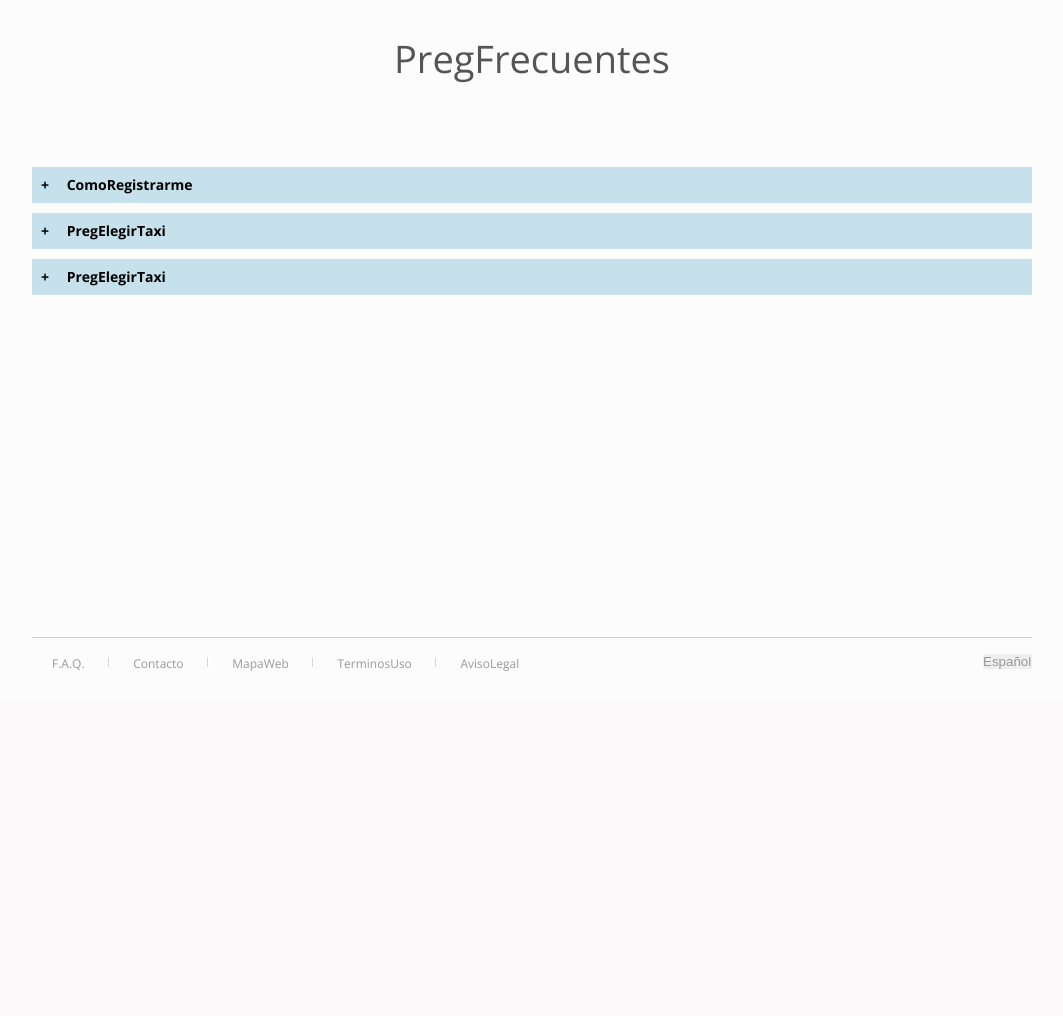
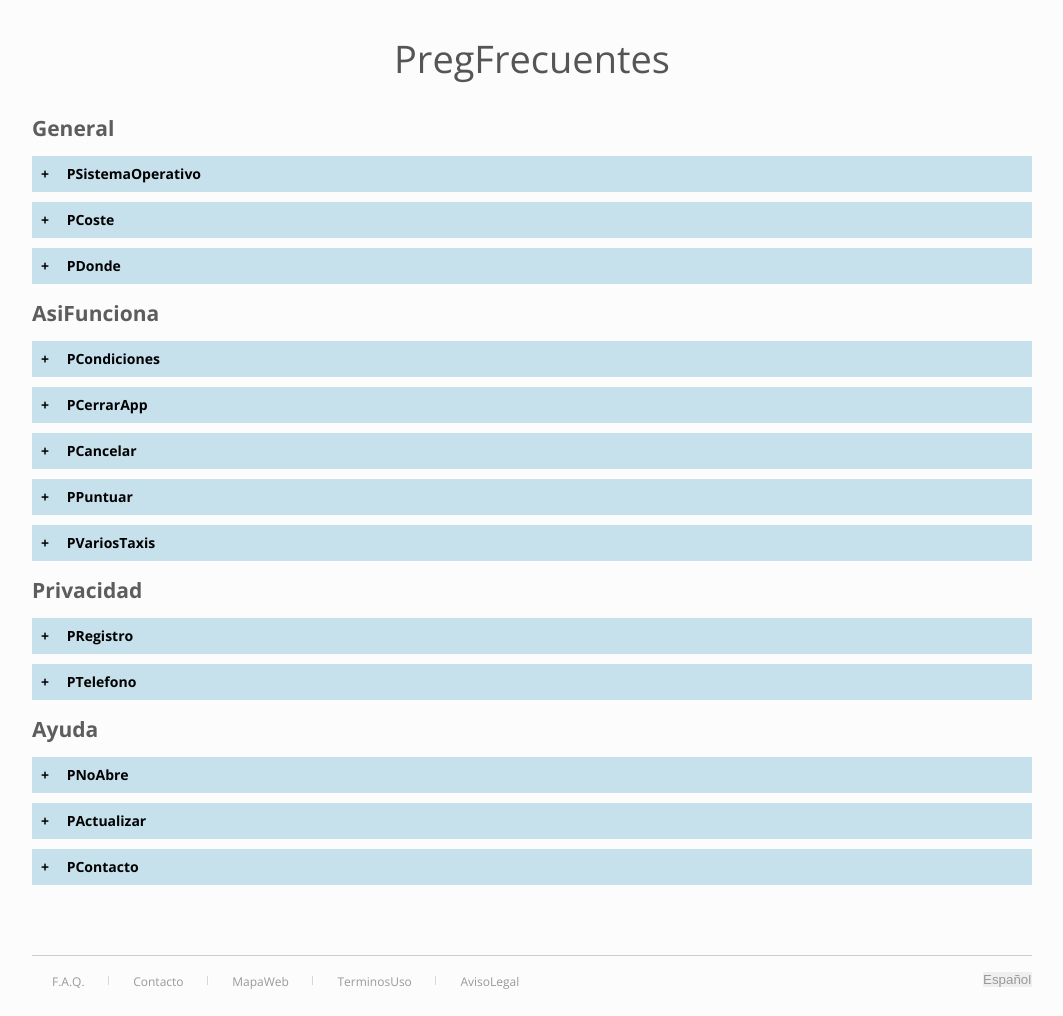
Before and after one commit to TaxiExpress/server, a Django app: page /faq in a window 1280 px wide. Shown: the part 100-1116 px from the top of the page, without its empty margins (108-1171 px from the left). Before the commit the page ends 771 px from the top, so only its background shows below. Run offline with Django 3.2, Linux system fonts and the light colour scheme; parts of the project's set-up code (start-up, migrations or seed data) failed here and were passed over; some libraries are stand-ins or nearby versions.

Commit message:
FAQ added

```diff
--- a/web/static/css/accordion.css
+++ b/web/static/css/accordion.css
@@ -27,6 +27,7 @@ font-weight: bold;
 	padding: 10px;
 }
 
-.accordion.first{
-	padding-top: 50px;
+.RFaq{
+	margin-top: 0px;
+	margin-bottom: 0px
 }
--- a/web/templates/AppWeb/faq.html
+++ b/web/templates/AppWeb/faq.html
@@ -12,31 +12,125 @@
 		</div>
 		<div class="bg">
 			<div class="contenido faq">
+				<h2>{% trans 'General' %}</h2>
 				<div class="accordion first" id="elemento1">
 		        	<div class="titleAccordion">
-		        		<strong>{% trans 'ComoRegistrarme' %}</strong>
+		        		<strong>{% trans 'PSistemaOperativo' %}</strong>
 		        	</div>
 		        	<div class="textAccordion">
 
-		        		<p>{% trans 'SoloUsuYPass' %}</p>
+		        		<p class="RFaq">{% trans 'RSistemaOperativo' %}</p>
 		        	</div>
 	        	</div>
 	        	<div class="accordion" id="elemento2">
 		        	<div class="titleAccordion">
-		        		<strong>{% trans 'PregElegirTaxi' %}</strong>
+		        		<strong>{% trans 'PCoste' %}</strong>
 		        	</div>
 		        	<div class="textAccordion">
 
-		        		<p>{% trans 'CondicionesTaxi' %}</p>
+		        		<p class="RFaq">{% trans 'RCoste' %}</p>
 		        	</div>
 	        	</div>
 	        	<div class="accordion" id="elemento3">
 		        	<div class="titleAccordion">
-		        		<strong>{% trans 'PregElegirTaxi' %}</strong>
+		        		<strong>{% trans 'PDonde' %}</strong>
 		        	</div>
 		        	<div class="textAccordion">
 
-		        		<p>{% trans 'CondicionesTaxi' %}</p>
+		        		<p class="RFaq">{% trans 'RDonde' %}</p>
+		        	</div>
+	        	</div>
+	        	<h2>{% trans 'AsiFunciona' %}</h2>
+	        	<div class="accordion" id="elemento4">
+		        	<div class="titleAccordion">
+		        		<strong>{% trans 'PCondiciones' %}</strong>
+		        	</div>
+		        	<div class="textAccordion">
+
+		        		<p class="RFaq">{% trans 'RCondiciones' %}</p>
+		        	</div>
+	        	</div>
+	        	<div class="accordion" id="elemento5">
+		        	<div class="titleAccordion">
+		        		<strong>{% trans 'PCerrarApp' %}</strong>
+		        	</div>
+		        	<div class="textAccordion">
+
+		        		<p class="RFaq">{% trans 'RCerrarApp' %}</p>
+		        	</div>
+	        	</div>
+	        	<div class="accordion" id="elemento6">
+		        	<div class="titleAccordion">
+		        		<strong>{% trans 'PCancelar' %}</strong>
+		        	</div>
+		        	<div class="textAccordion">
+
+		        		<p class="RFaq">{% trans 'RCancelar' %}</p>
+		        	</div>
+	        	</div>
+	        	<div class="accordion" id="elemento7">
+		        	<div class="titleAccordion">
+		        		<strong>{% trans 'PPuntuar' %}</strong>
+		        	</div>
+		        	<div class="textAccordion">
+
+		        		<p class="RFaq">{% trans 'RPuntuar' %}</p>
+		        	</div>
+	        	</div>
+	        	<div class="accordion" id="elemento8">
+		        	<div class="titleAccordion">
+		        		<strong>{% trans 'PVariosTaxis' %}</strong>
+		        	</div>
+		        	<div class="textAccordion">
+
+		        		<p class="RFaq">{% trans 'RVariosTaxis' %}</p>
+		        	</div>
+	        	</div>
+	        	<h2>{% trans 'Privacidad' %}</h2>
+	        	<div class="accordion" id="elemento9">
+		        	<div class="titleAccordion">
+		        		<strong>{% trans 'PRegistro' %}</strong>
+		        	</div>
+		        	<div class="textAccordion">
+
+		        		<p class="RFaq">{% trans 'RRegistro' %}</p>
+		        	</div>
+	        	</div>
+	        	<div class="accordion" id="elemento10">
+		        	<div class="titleAccordion">
+		        		<strong>{% trans 'PTelefono' %}</strong>
+		        	</div>
+		        	<div class="textAccordion">
+
+		        		<p class="RFaq">{% trans 'RTelefono' %}</p>
+		        	</div>
+	        	</div>
+	        	<h2>{% trans 'Ayuda' %}</h2>
+	        	<div class="accordion" id="elemento11">
+		        	<div class="titleAccordion">
+		        		<strong>{% trans 'PNoAbre' %}</strong>
+		        	</div>
+		        	<div class="textAccordion">
+
+		        		<p class="RFaq">{% trans 'RNoAbre' %}</p>
+		        	</div>
+	        	</div>
+	        	<div class="accordion" id="elemento12">
+		        	<div class="titleAccordion">
+		        		<strong>{% trans 'PActualizar' %}</strong>
+		        	</div>
+		        	<div class="textAccordion">
+
+		        		<p class="RFaq">{% trans 'RActualizar' %}</p>
+		        	</div>
+	        	</div>
+	        	<div class="accordion" id="elemento13">
+		        	<div class="titleAccordion">
+		        		<strong>{% trans 'PContacto' %}</strong>
+		        	</div>
+		        	<div class="textAccordion">
+
+		        		<p class="RFaq">{% trans 'RContacto' %}<a href="mailto:MyTaxiExpress@gmail.com">MyTaxiExpress@gmail.com</a>.</p>
 		        	</div>
 	        	</div>
 			</div>
--- a/web/templates/AppWeb/legalnotice.html
+++ b/web/templates/AppWeb/legalnotice.html
@@ -35,7 +35,7 @@
                 <br>
                 {% trans 'LegalNotice8' %} 949 999 999
                 <br>
-                E-mail: <a href="mailto:dessiproject@googlegroups.com">dessiproject@googlegroups.com</a>
+                E-mail: <a href="mailto:MyTaxiExpress@gmail.com">MyTaxiExpress@gmail.com</a>
                 <br>
                 Web: <a href="http://www.taxiexpress.tk">www.taxiexpress.tk</a>
                 <br>
```
Also changed, not shown: web/locale/en/LC_MESSAGES/django.po, web/locale/es/LC_MESSAGES/django.po, web/locale/eu/LC_MESSAGES/django.po, 3 other files.
